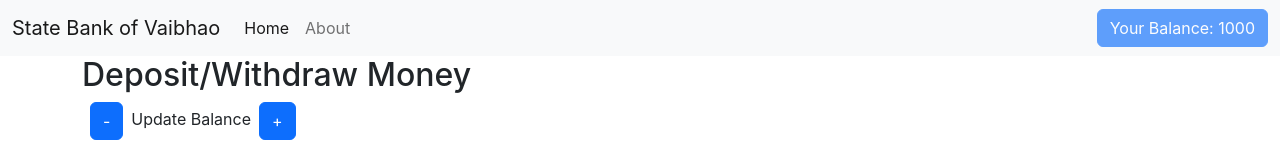
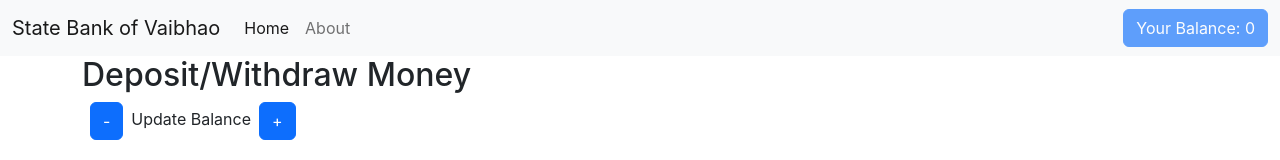
Before and after one commit to VaibhaoHatwar/BasicReduxApp-with-Thunk-, a React (Create React App) app: page / in a window 1280 px wide. Shown: the top 160 px of the page. Built offline with nearby package versions, Linux system fonts and the light colour scheme.

Commit message:
Accessing state in redux

```diff
--- a/src/components/Navbar.js
+++ b/src/components/Navbar.js
@@ -1,4 +1,8 @@
+import { useSelector } from "react-redux"
+
 const Navbar = () => {
+  const amount = useSelector((state) => state.amount)
+
   return (
     <nav className="navbar navbar-expand-lg bg-light">
       <div className="container-fluid">
@@ -31,7 +35,7 @@ const Navbar = () => {
           </ul>
           <div>
             <button disabled={true} className="btn btn-primary">
-              Your Balance: 1000
+              Your Balance: {amount}
             </button>
           </div>
         </div>
```
